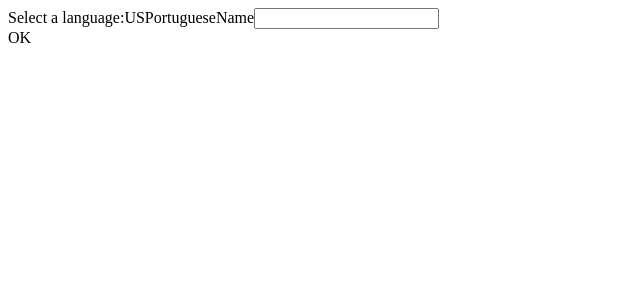
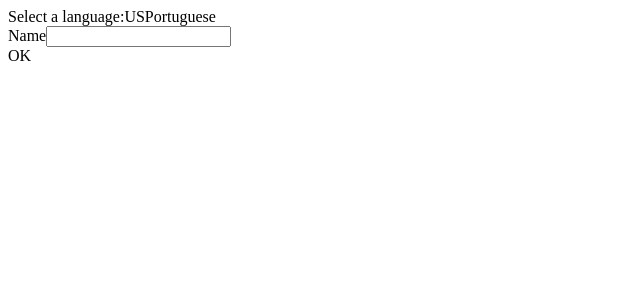
Before and after one commit to paulmboyce/ctx-language, a React (Create React App) app: page / in a window 1280 px wide. Shown: the top 300 px of the page, without its empty margins (0-640 px from the left). Built offline with nearby package versions, Linux system fonts and the light colour scheme.

Commit message:
refactor(components): break <App> into <UserCreate>, <Field> and <Button>
pass props down thee chain (old style pre context)

```diff
--- a/src/App.js
+++ b/src/App.js
@@ -1,4 +1,5 @@
 import { React, useState } from "react";
+import UserCreate from "./UserCreate";
 
 function App() {
 	const [lblName, setLblName] = useState("Name");
@@ -15,9 +16,7 @@ function App() {
 			>
 				Portuguese
 			</span>
-			<label htmlFor="id-name">{lblName}</label>
-			<input id="id-name" type="text"></input>
-			<div role="button">{lblSubmit}</div>
+			<UserCreate lblName={lblName} lblSubmit={lblSubmit} />
 		</div>
 	);
 }
--- /dev/null
+++ b/src/Button.js
@@ -0,0 +1,11 @@
+import React from "react";
+
+const Button = ({ lblSubmit }) => {
+	return (
+		<div className="<Button>">
+			<div role="button">{lblSubmit}</div>
+		</div>
+	);
+};
+
+export default Button;
--- /dev/null
+++ b/src/Field.js
@@ -0,0 +1,12 @@
+import React from "react-dom";
+
+const Field = ({ lblName }) => {
+	return (
+		<div className="<Field>">
+			<label htmlFor="id-name">{lblName}</label>
+			<input id="id-name" type="text"></input>
+		</div>
+	);
+};
+
+export default Field;
--- /dev/null
+++ b/src/UserCreate.js
@@ -0,0 +1,15 @@
+import { React } from "react-dom";
+
+import Field from "./Field";
+import Button from "./Button";
+
+const UserCreate = ({ lblName, lblSubmit }) => {
+	return (
+		<div>
+			<Field lblName={lblName} />
+			<Button lblSubmit={lblSubmit} />
+		</div>
+	);
+};
+
+export default UserCreate;
```
